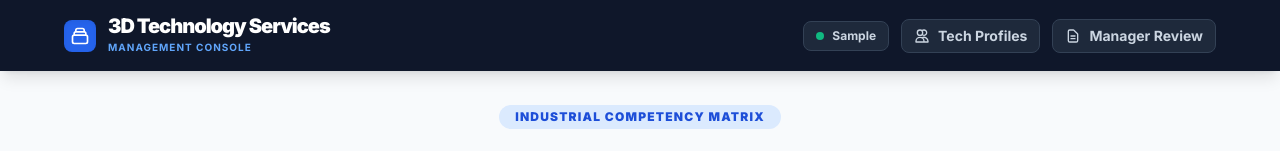
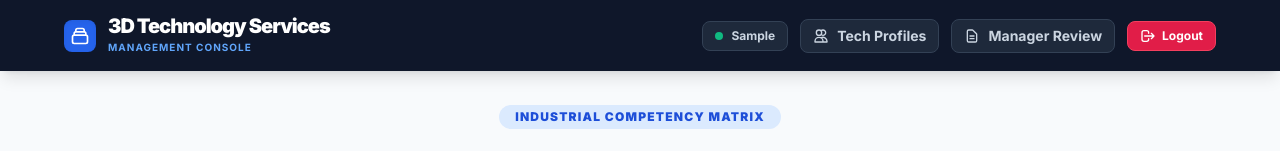
Before and after one commit to agoodson56/Abilities, a React (Vite) app: page / in a window 1280 px wide. Both pictures are taken after typing "Sample", "name@example.com" into the empty fields and a click on the button "START EVALUATION". Shown: the top 151 px of the page. Built offline with nearby package versions, Linux system fonts and the light colour scheme; no server answers.

Commit message:
feat: add visible Logout button to header

```diff
--- a/App.tsx
+++ b/App.tsx
@@ -223,6 +223,17 @@
                 Dashboard
               </button>
             )}
+
+            <button
+              onClick={handleLogout}
+              className="flex items-center gap-1.5 px-3 py-1.5 bg-rose-600 hover:bg-rose-700 text-white rounded-lg transition-colors text-xs font-bold border border-rose-500"
+              title="Logout"
+            >
+              <svg className="w-4 h-4" fill="none" stroke="currentColor" viewBox="0 0 24 24">
+                <path strokeLinecap="round" strokeLinejoin="round" strokeWidth={2} d="M17 16l4-4m0 0l-4-4m4 4H7m6 4v1a3 3 0 01-3 3H6a3 3 0 01-3-3V7a3 3 0 013-3h4a3 3 0 013 3v1" />
+              </svg>
+              Logout
+            </button>
           </div>
         </div>
       </header>
```
